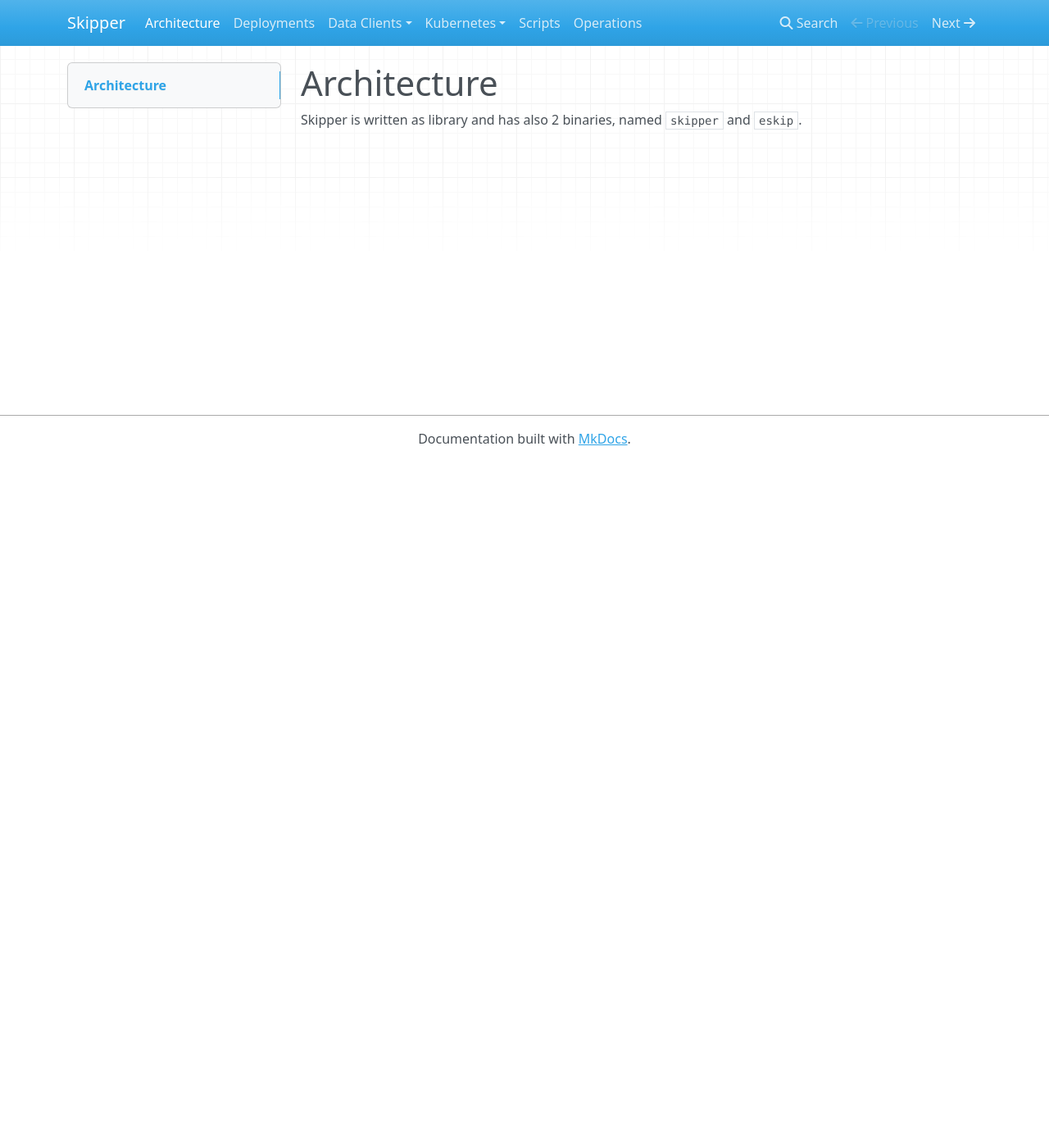
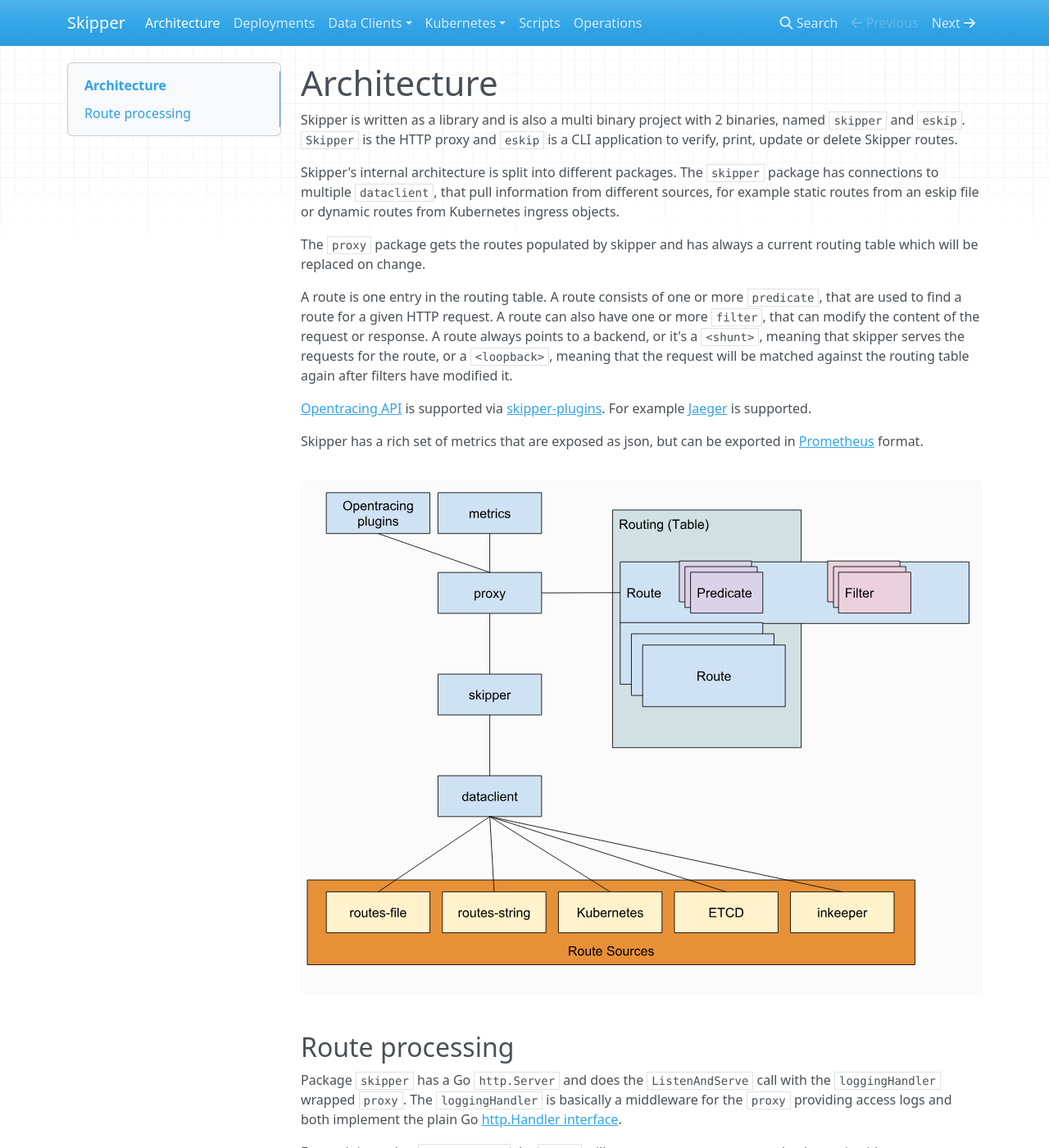
Before and after one commit to zalando/skipper, an MkDocs documentation site: the page built from docs/index.md, in a window 1280 px wide and 1400 px high. Shown: the whole window at 82% size. Built offline with MkDocs 1.6.1, drawn with Linux system fonts in a browser that asks for light colours; nearby versions of some CDN libraries; old or Windows-style settings are respelled for this version of MkDocs; some of the changed text lies outside the part shown.

Commit message:
Doc/architecture (#565)
* init skipper architecture

* add architecture description

* fix links and small correction of the req processing picture

* fixed all comments

```diff
--- a/docs/index.md
+++ b/docs/index.md
@@ -1,4 +1,60 @@
 # Architecture
 
-Skipper is written as library and has also 2 binaries, named `skipper`
-and `eskip`.
+Skipper is written as a library and is also a multi binary project with
+2 binaries, named `skipper` and `eskip`. `Skipper` is the HTTP proxy
+and `eskip` is a CLI application to verify, print, update or delete
+Skipper routes.
+
+Skipper's internal architecture is split into different packages. The
+`skipper` package has connections to multiple `dataclient`, that pull
+information from different sources, for example static routes from an
+eskip file or dynamic routes from Kubernetes ingress objects.
+
+The `proxy` package gets the routes populated by skipper and has
+always a current routing table which will be replaced on change.
+
+A route is one entry in the routing table. A route consists of one or
+more `predicate`, that are used to find a route for a given HTTP
+request. A route can also have one or more `filter`, that can modify
+the content of the request or response.  A route always points to a
+backend, or it's a `<shunt>`, meaning that skipper serves the requests
+for the route, or a `<loopback>`, meaning that the request will be
+matched against the routing table again after filters have modified
+it.
+
+[Opentracing API](http://opentracing.io/) is supported via
+[skipper-plugins](https://github.com/skipper-plugins/opentracing). For
+example [Jaeger](https://github.com/jaegertracing/jaeger) is supported.
+
+Skipper has a rich set of metrics that are exposed as json, but can be
+exported in [Prometheus](https://prometheus.io) format.
+
+![Skipper's architecture ](/img/architecture.svg)
+
+## Route processing
+
+Package `skipper` has a Go `http.Server` and does the `ListenAndServe`
+call with the `loggingHandler` wrapped `proxy`.  The `loggingHandler`
+is basically a middleware for the `proxy` providing access logs and
+both implement the plain Go [http.Handler interface](https://golang.org/pkg/net/http/#Handler).
+
+For each incoming `http.Request` the `proxy` will create a request
+context and enhance it with an [Opentracing API](http://opentracing.io/) Span.
+It will check proxy global ratelimits first and after that lookup the
+route in the routing table. After that skipper will apply all request
+filters, that can modify the `http.Request`. It will then check the
+route local ratelimits, the circuitbreakers and do the backend
+call. If the backend call got a TCP or TLS connection error in a
+loadbalanced route, skipper will do a retry to another backend of that
+loadbalanced group automatically. Just before the response to the
+caller, skipper will process the response filters, that can change the
+`http.Response`.
+
+In two special cases, skipper doesn't forward the request to the
+backend. When the route is shunted (`<shunt>`), skipper serves the
+request alone, by using only the filters. When the route is a
+`<loopback>`, the request is passed to the routing table for finding
+another route, based on the changes that the filters made to the
+request.
+
+![Skipper's request and response processing ](/img/req-and-resp-processing.svg)
```
Also changed, not shown: docs/img/architecture.svg (added), docs/img/req-and-resp-processing.svg (added).
